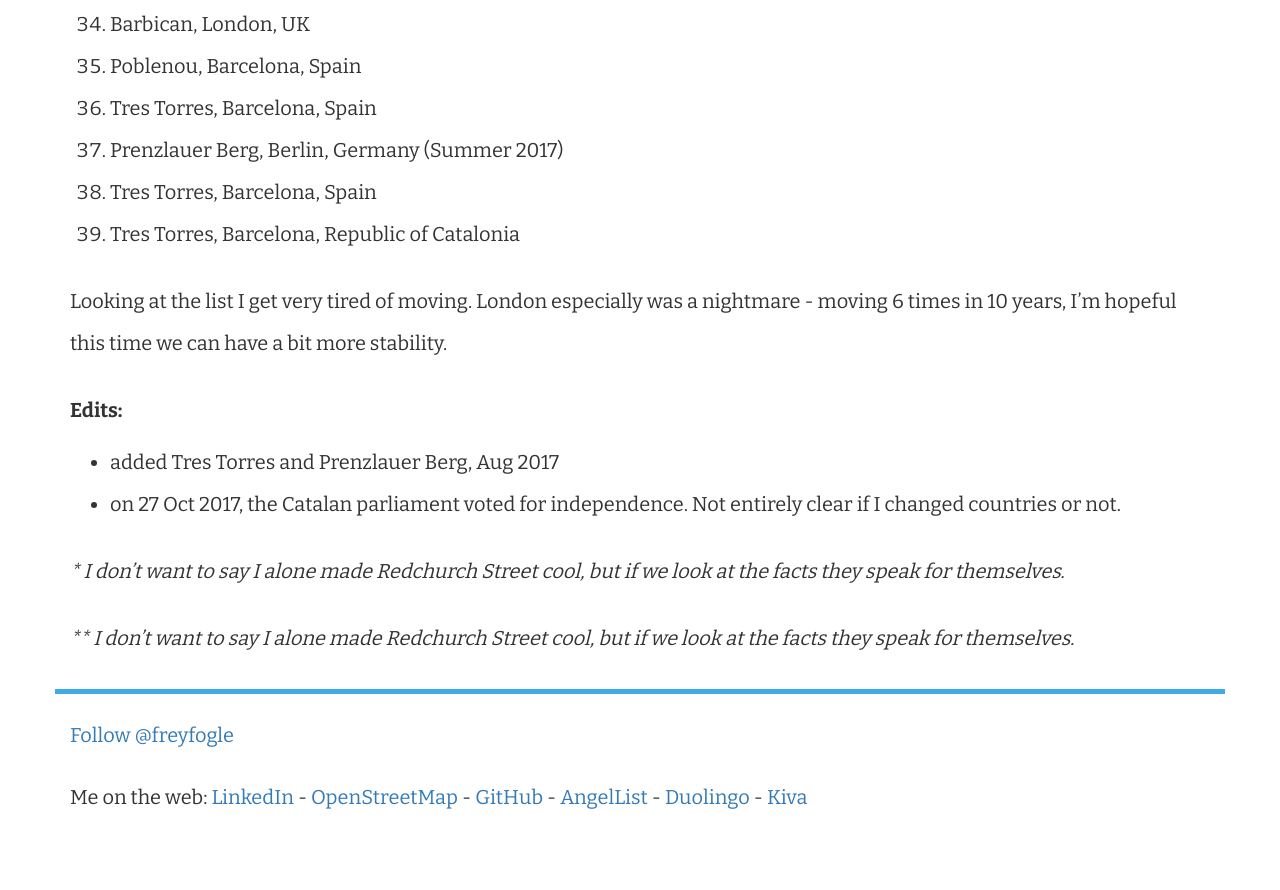
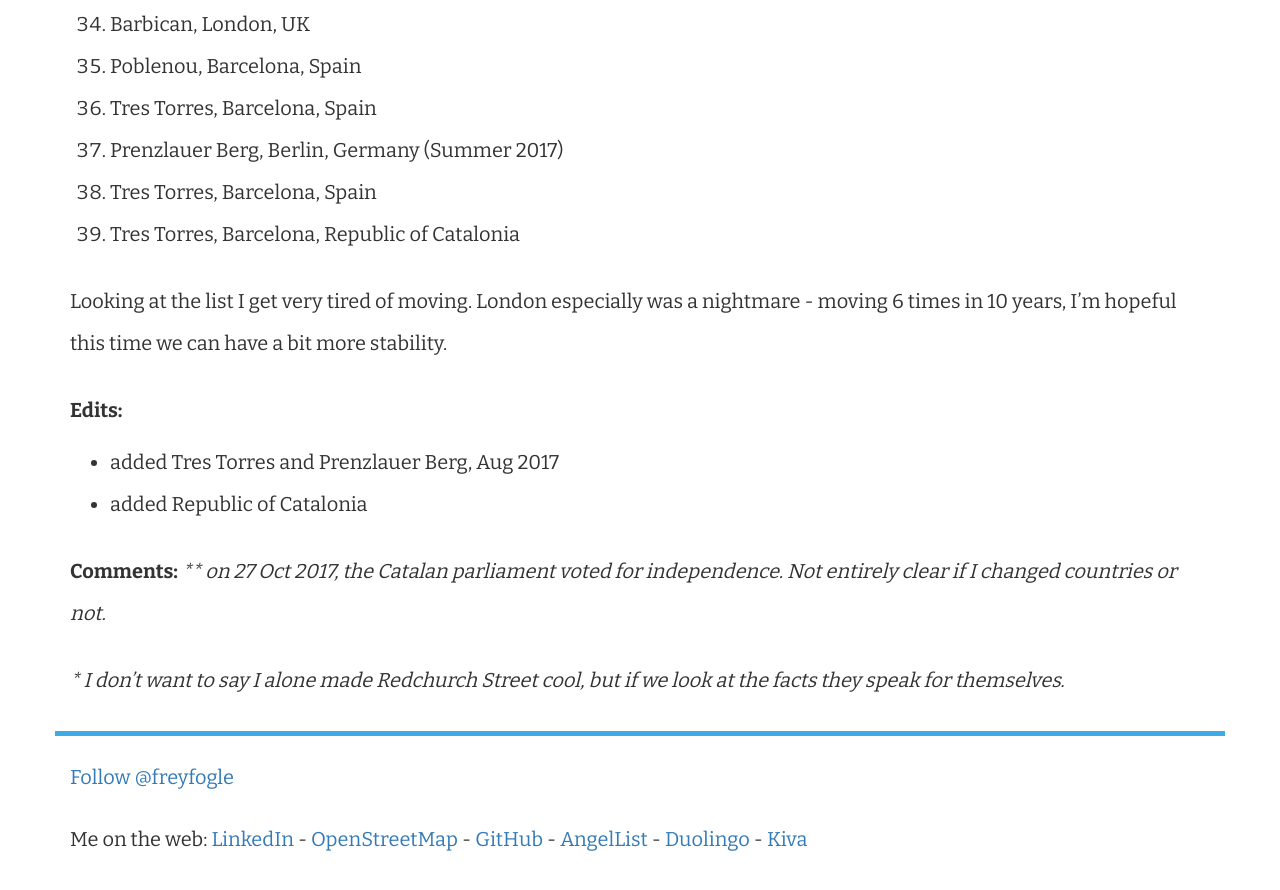
Before and after one commit to freyfogle/freyfogle.github.io, a Jekyll site: the page built from _posts/2015-10-25-where-im-from.md, in a window 1280 px wide and 900 px high, scrolled down 1968 px. Shown: the top 890 px of the window. Built offline with Jekyll 4.4.1, drawn with Linux system fonts in a browser that asks for light colours; comment, search, counter and statistics services are not loaded; before the commit the page ends 2826 px from its top, so only the background shows below that.

Commit message:
formatting

```diff
--- a/_posts/2015-10-25-where-im-from.md
+++ b/_posts/2015-10-25-where-im-from.md
@@ -56,10 +56,9 @@ Looking at the list I get very tired of moving. London especially was a nightmar
 
 **Edits:**
 * added Tres Torres and Prenzlauer Berg, Aug 2017
-* on 27 Oct 2017, the Catalan parliament voted for independence. Not entirely
-clear if I changed countries or not.
+* added Republic of Catalonia
 
+**Comments:**
+<i>** on 27 Oct 2017, the Catalan parliament voted for independence. Not entirely clear if I changed countries or not. </i>
 
 <i>* I don’t want to say I alone made Redchurch Street cool, but if we look at the facts they speak for themselves. </i>
-
-<i>** I don’t want to say I alone made Redchurch Street cool, but if we look at the facts they speak for themselves. </i>
```
